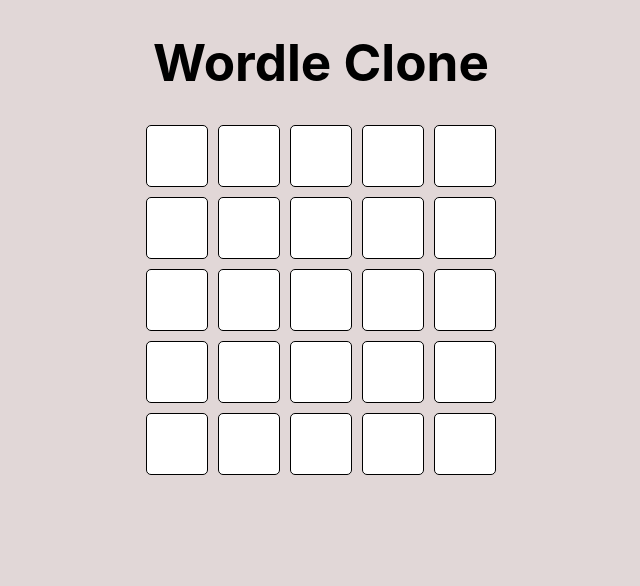
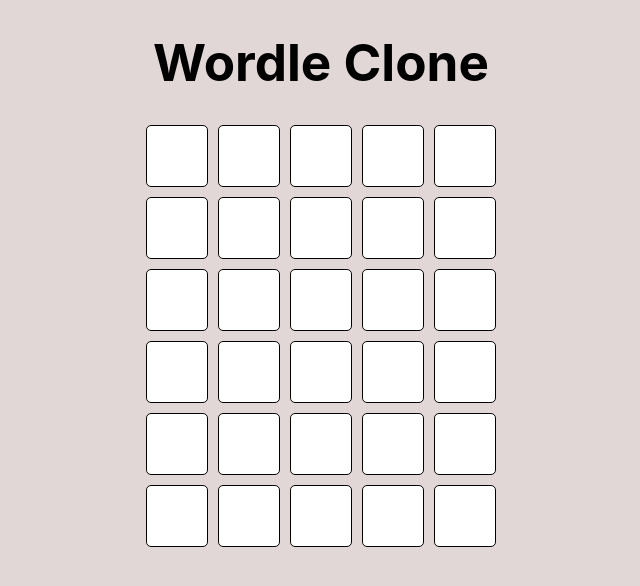
Before and after one commit to hugosundberg/wordleClone, a React (Vite) app: page / in a window 1280 px wide. Shown: the top 586 px of the page, without its empty margins (319-959 px from the left). Built offline with nearby package versions, Linux system fonts and the light colour scheme.

Commit message:
typing implemented

```diff
--- a/src/App.css
+++ b/src/App.css
@@ -24,4 +24,9 @@
   border-radius: 5px;
   height: 60px;
   width: 60px;
+  display: flex;
+  justify-content: center;
+  align-items: center;
+  text-transform: uppercase;
+  font-size: 35px;
 }
--- a/src/App.tsx
+++ b/src/App.tsx
@@ -2,61 +2,66 @@ import { useEffect, useState } from "react";
 import "./App.css";
 import { words } from "./words.tsx";
 
-const BASE_URL = "https://api.frontendexpert.io/api/fe/wordle-words";
-
 export default function App() {
-  const handleTyping = (event: any) => {
-    console.log(event.key);
-  };
+  const exampleWords = [words];
+  const [solution, setSolution] = useState("");
+  const [guesses, setGuesses] = useState(Array(6).fill(null));
+  const [currentGuess, setCurrentGuess] = useState("");
 
   useEffect(() => {
+    const handleTyping = (event: KeyboardEvent) => {
+      if (event.key === "Enter") {
+        return;
+      }
+
+      if (event.key === "Backspace") {
+        setCurrentGuess(currentGuess.slice(0, -1));
+        return;
+      }
+
+      setCurrentGuess(currentGuess + event.key);
+    };
+
     window.addEventListener("keydown", handleTyping);
-  });
 
-  const exampleWords = [words];
-  const [solution, setSolution] = useState("");
+    return () => {
+      window.removeEventListener("keydown", handleTyping);
+    };
+  }, [currentGuess]);
+  let keyIndex = 0;
 
   return (
     <>
       <div className="game-body">
         <h1>Wordle Clone</h1>
-        {solution}
-        <div className="row">
-          <div className="tile"></div>
-          <div className="tile"></div>
-          <div className="tile"></div>
-          <div className="tile"></div>
-          <div className="tile"></div>
-        </div>
-        <div className="row">
-          <div className="tile"></div>
-          <div className="tile"></div>
-          <div className="tile"></div>
-          <div className="tile"></div>
-          <div className="tile"></div>
-        </div>
-        <div className="row">
-          <div className="tile"></div>
-          <div className="tile"></div>
-          <div className="tile"></div>
-          <div className="tile"></div>
-          <div className="tile"></div>
-        </div>
-        <div className="row">
-          <div className="tile"></div>
-          <div className="tile"></div>
-          <div className="tile"></div>
-          <div className="tile"></div>
-          <div className="tile"></div>
-        </div>
-        <div className="row">
-          <div className="tile"></div>
-          <div className="tile"></div>
-          <div className="tile"></div>
-          <div className="tile"></div>
-          <div className="tile"></div>
-        </div>
+        {guesses.map((guess, i) => {
+          const isCurrentGuess = i === guesses.findIndex((val) => val == null);
+          return (
+            <Row
+              guess={isCurrentGuess ? currentGuess : guess ?? ""}
+              key={keyIndex++}
+            />
+          );
+          {
+            currentGuess;
+          }
+        })}
       </div>
     </>
   );
 }
+
+function Row({ guess }: any) {
+  const tiles = [];
+
+  for (let i = 0; i < 5; i++) {
+    const character = guess[i];
+    tiles.push(
+      <div key={i} className="tile">
+        {character}
+      </div>
+    );
+  }
+
+  return <div className="row">{tiles}</div>;
+}
```
